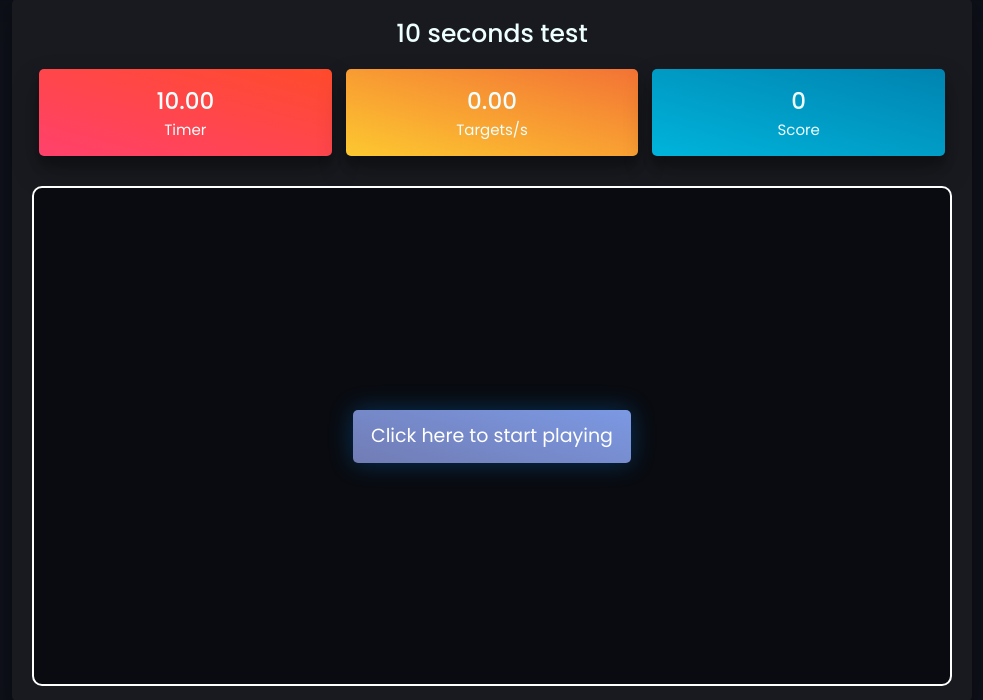
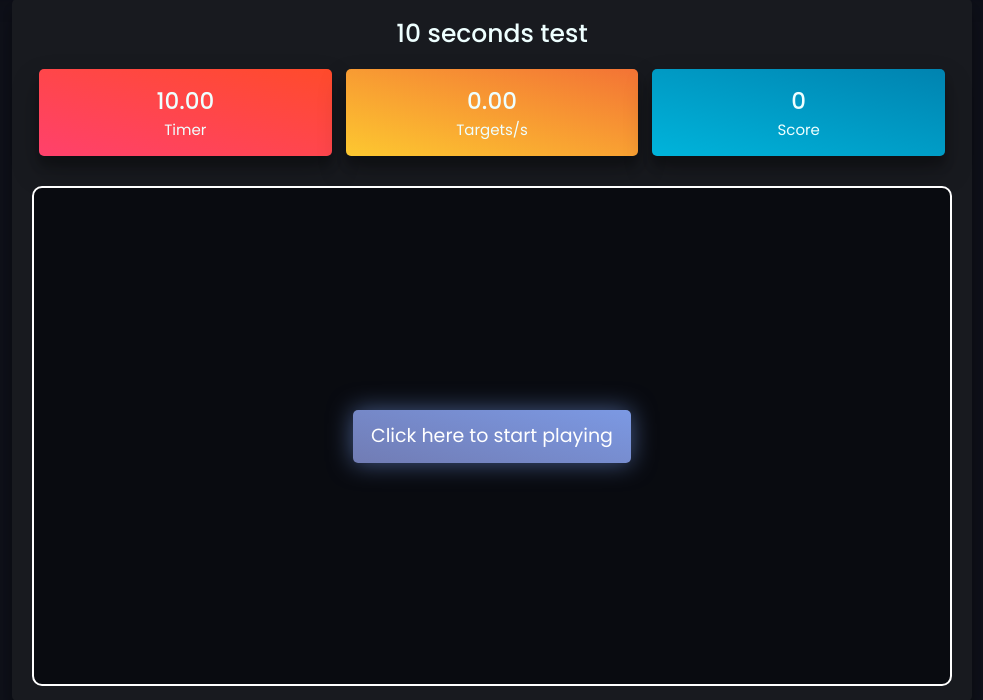
Before and after one commit to S1riyS/CLICKSPEED, a Flask app: page /aim?test_time=10 in a window 1280 px wide. Shown: the part 93-793 px from the top of the page, without its empty margins (148-1131 px from the left). Run offline with Flask 2, Linux system fonts and the light colour scheme; some libraries are stand-ins or nearby versions.

Commit message:
Minor changes

```diff
--- a/app/static/css/aim.css
+++ b/app/static/css/aim.css
@@ -8,7 +8,8 @@
     background-size: 200% auto;
     color: #fff;
     transition: 0.3s;
-    box-shadow: 0px 0px 25px 0px rgba(0, 144, 255, 0.3);
+    box-shadow: 0px 0px 25px 0px rgba(130, 170, 255, 0.5);
+    cursor: inherit !important;
 }
 
 .start-btn:hover {
--- a/app/static/js/ripple.js
+++ b/app/static/js/ripple.js
@@ -36,7 +36,7 @@ document.onpointerdown = function (event) {
     effect.style.left = (x - size) + "px";
     effect.style.height = size * 2 + "px";
     effect.style.width = size * 2 + "px";
-    effect.style.background = "#00b09b";
+    effect.style.background = "#89ddff";
     effect.style.borderRadius = "50%";
     effect.style.transform = "scale(0)";
     effect.style.transition = "opacity 650ms, transform 1500ms";
```
